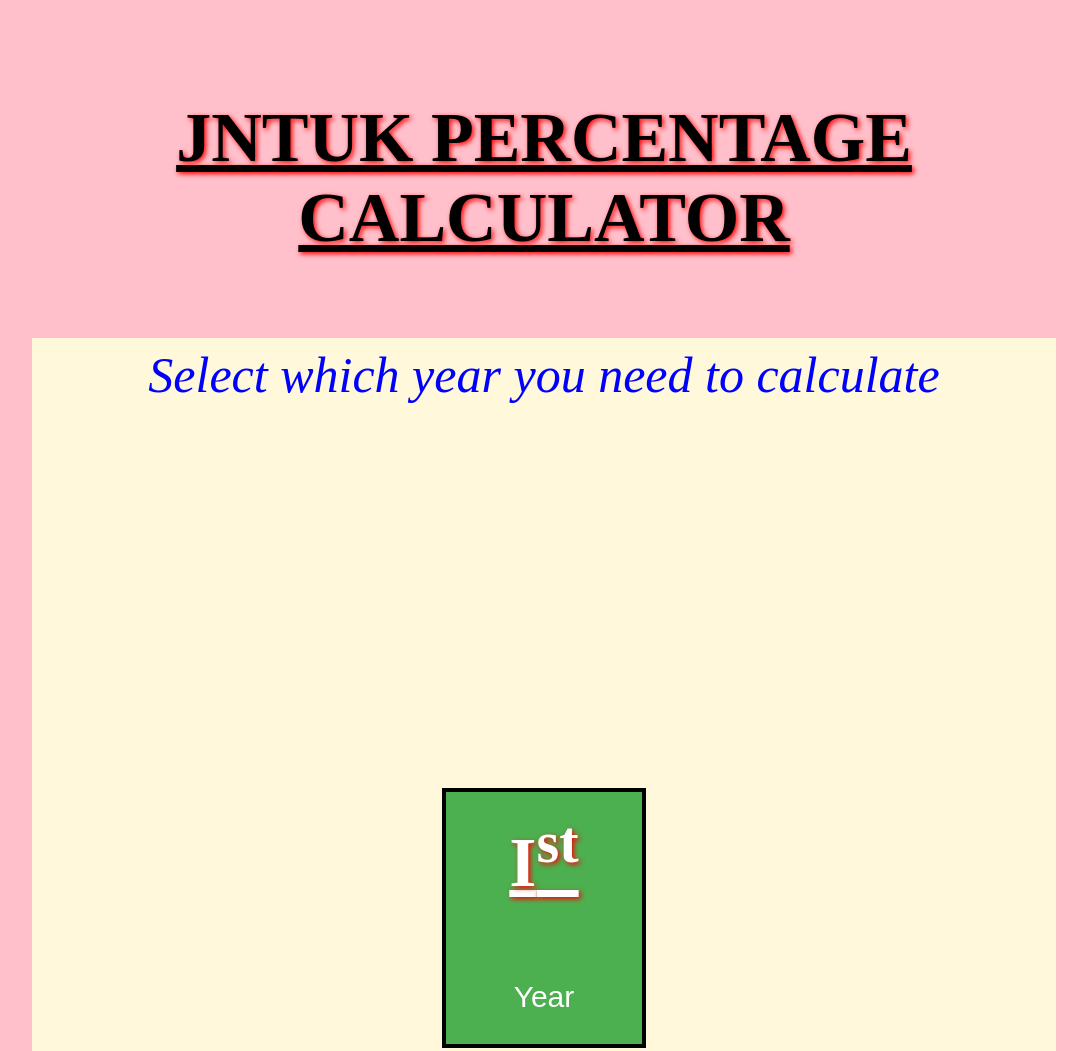
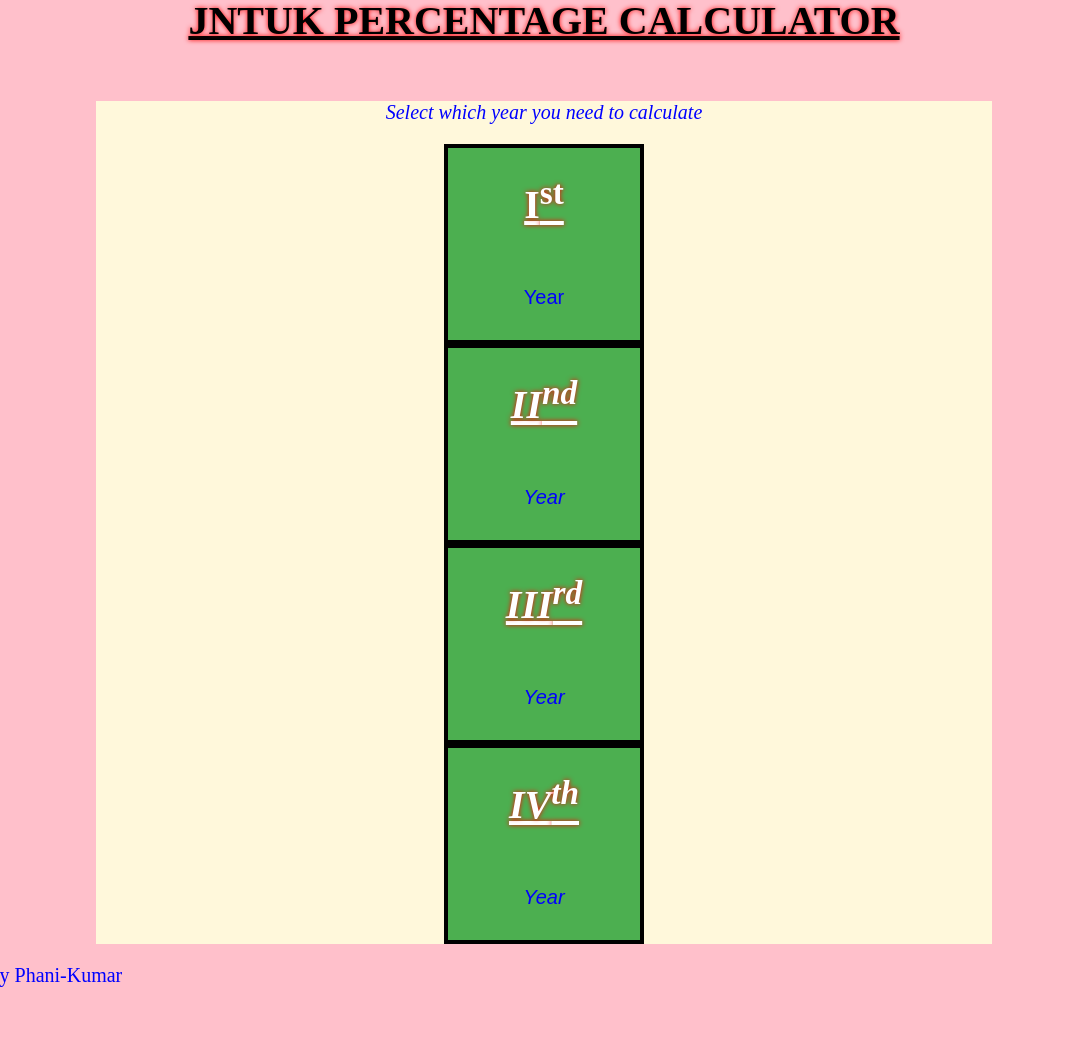
Before and after one commit to Phani-E650/Cgpa, a plain HTML site: page index.html in a window 1280 px wide. Shown: the top 1051 px of the page, without its empty margins (96-1183 px from the left). Drawn offline with Linux system fonts and the light colour scheme.

Commit message:
UCS Changes

```diff
--- /dev/null
+++ b/files/index.css
@@ -0,0 +1,56 @@
+body{
+  background-color: pink;
+  margin: 2% 0% 10%;
+  scroll-behavior: smooth;
+}
+
+h1{
+	text-align: center;
+	font-family: "Times New Roman", Times, serif;
+	text-shadow: 0px 0px 5px red;
+	font-size: 40px;
+	text-decoration: underline;
+	position: relative;
+	bottom: 30px;
+
+}
+
+p{
+  color: blue;
+  font-size:20px
+}
+
+.button{
+	text-align: center;
+
+  background-color: hsla(48, 100%, 93%, 1);
+
+  margin: auto;
+  width: 70%;
+}
+
+button{
+  background-color: #4CAF50; /* Green */
+  border: 4px solid black;
+  color: white;
+  padding: 30px;
+  text-align: center;
+  display: inline-block;
+  font-size: 30px;
+
+
+  cursor: pointer;
+  width: 200px;
+  height: 200px;
+}
+
+button:hover{
+  background-image: linear-gradient(to right,rgb(255, 174, 0),rgb(0, 247, 255));
+}
+
+
+@media screen and (max-width: 600px){
+  .button{
+    width: 95%;
+  }
+}
--- a/index.css
+++ /dev/null
@@ -1,48 +0,0 @@
-body{
-  background-color: pink;
-  margin: 10% 10%;
-  scroll-behavior: smooth;
-}
-button#p,button#q,button#r,button#s{
- background-color: #4CAF50; /* Green */
-
-  border: 4px solid black;
-  color: white;
-  padding: 0px 40px;
-  text-align: center;
-  text-decoration: none;
-  display: inline-block;
-  font-size: 30px;
-  min-width: 20%;
-  max-height: 10%;
-  }
-
-h1{
-	text-align: center;
-	font-family: "Times New Roman", Times, serif;
-	text-shadow: 2px 2px 5px red;
-	font-size: 70px;
-	text-decoration: underline;
-	position: relative;
-	bottom: 30px;
-
-}
-.button{
-	text-align: center;
-	line-height: 1.5;
-	font-size:500px;
-	background-color: hsla(48, 100%, 93%, 1);
-}
-
-button#p:hover{
-  background-image: linear-gradient(to right,rgb(255, 174, 0),rgb(0, 247, 255));
-}
-button#q:hover{
-  background-image: linear-gradient(to right,rgb(255, 174, 0),rgb(0, 247, 255));
-}
-button#r:hover{
-  background-image: linear-gradient(to right,rgb(255, 174, 0),rgb(0, 247, 255));
-}
-button#s:hover{
-  background-image: linear-gradient(to right,rgb(255, 174, 0),rgb(0, 247, 255));
-}
--- a/index.html
+++ b/index.html
@@ -3,21 +3,31 @@
 <head>
 	<meta charset="utf-8">
 	<title>JNTUK PERCENTAGE CALCULATOR</title>
-	<link rel="stylesheet" type="text/css" href="index.css">
+	<meta name="description" content="Find your Percentage using your CGPA">
+	<link rel="stylesheet" type="text/css" href="files/index.css">
 </head>
 <body>
-	<H1>JNTUK PERCENTAGE CALCULATOR</H1>
+	<h1>JNTUK PERCENTAGE CALCULATOR</h1>
+	<div class="button">
+		<p><i>Select which year you need to calculate</i></p>
 
-	<div class="button">
-		<p style="color: blue ;font-size:50px"><i>Select which year you need to calculate</i></p>
-		<button id = "p" type="button" onclick="document.location='firstYear.html'"><h1>I<sup>st</sup></h1>
-                <p>Year</p></button></br>
-		<button id = "q" type="button" onclick="document.location='secondyear.html'"><i><h1>II<sup>nd</sup></h1>
-                <p>Year</p></i></button></br>
-		<button id = "r" type="button" onclick="document.location='firstYear.html'"><i><h1>III<sup>rd</sup></h1>
-                <p>Year</p></i></button></br>
-		<button id = "s" type="button" onclick="document.location='firstYear.html'"><i><h1>IV<sup>th</sup></h1>
-                <p>Year</p></i></button></br>
+		<button id = "p" onclick="document.location='firstYear.html'">
+			<h1>I<sup>st</sup></h1>
+							<p>Year</p></button></br>
+
+		<button id = "q" onclick="document.location='secondyear.html'">
+			<i><h1>II<sup>nd</sup></h1>
+							<p>Year</p></i></button></br>
+
+		<button id = "r" onclick="document.location='firstYear.html'">
+			<i><h1>III<sup>rd</sup></h1>
+							<p>Year</p></i></button></br>
+
+		<button id = "s" onclick="document.location='firstYear.html'">
+			<i><h1>IV<sup>th</sup></h1>
+							<p>Year</p></i></button></br>
+
 	</div>
+<p>-- Created by Phani-Kumar</p>
 </body>
 </html>
```
Also changed, not shown: firstYear.html (+2 -2 lines), secondyear.html (+2 -2 lines), files/calci.css (renamed from calci.css), files/calci.js (renamed from calci.js), files/calsi2.js (renamed from calsi2.js).
